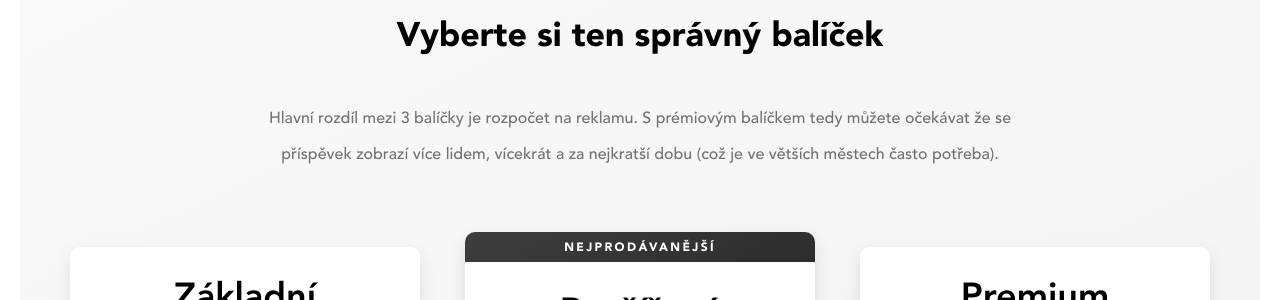
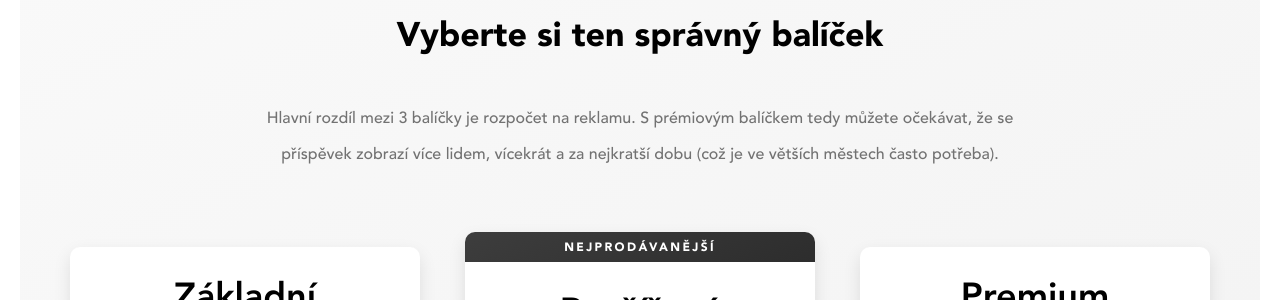
Before and after one commit to StyvekDrtic/najdiMazlickaMultipage, a Jekyll site: the page built from registrovatztratu.html, in a window 1280 px wide. Shown: the part 129-429 px from the top of the page. Built offline with Jekyll 4.4.1, drawn with Linux system fonts in a browser that asks for light colours.

Commit message:
gramatika

```diff
--- a/_includes/head.html
+++ b/_includes/head.html
@@ -22,7 +22,7 @@
   <link rel="stylesheet" type="text/css" href="assets/slick/slick.css">
   <link rel="stylesheet" type="text/css" href="assets/slick/slick-theme.css">
 
-  <link rel="stylesheet" href="assets/css/main.css?a=3">
+  <link rel="stylesheet" href="assets/css/main.css?a=4">
 
   <link rel="apple-touch-icon" sizes="180x180" href="/favicon/apple-touch-icon-min.png">
   <link rel="icon" type="image/png" sizes="32x32" href="/favicon/favicon-32x32-min.png">
--- a/_sass/_homepage.scss
+++ b/_sass/_homepage.scss
@@ -829,7 +829,7 @@
     margin-top: 20px;
 
     @media screen and (min-width: 900px) {
-      max-width: 500px;
+      max-width: 600px;
       font-size: 17px;
       line-height: 36px;
     }
--- a/index.html
+++ b/index.html
@@ -53,7 +53,7 @@ layout: default
     <img src="assets/img/lenka-min.png" alt="Profilovka">
     <div>
       <span class="jmeno">Lenka Zikmundová</span>
-      <span class="panicka">Šťastná pánička</span>
+      <span class="panicka">Šťastná panička</span>
     </div>
   </div>
 </section>
--- a/registrovatztratu.html
+++ b/registrovatztratu.html
@@ -4,7 +4,7 @@ layout: default
 
 <section class="cenoveBalicky">
   <h1>Vyberte si ten správný balíček</h1>
-  <p>Hlavní rozdíl mezi 3 balíčky je rozpočet na reklamu. S prémiovým balíčkem tedy můžete očekávat že se příspěvek zobrazí více lidem, vícekrát a za nejkratší dobu (což je ve větších městech často potřeba).</p>
+  <p>Hlavní rozdíl mezi 3 balíčky je rozpočet na reklamu. S prémiovým balíčkem tedy můžete očekávat, že se příspěvek zobrazí více lidem, vícekrát a za nejkratší dobu (což je ve větších městech často potřeba).</p>
   <ul class="balicky">
     <li class="balicekOuter">
       <div class="balicek">
```
